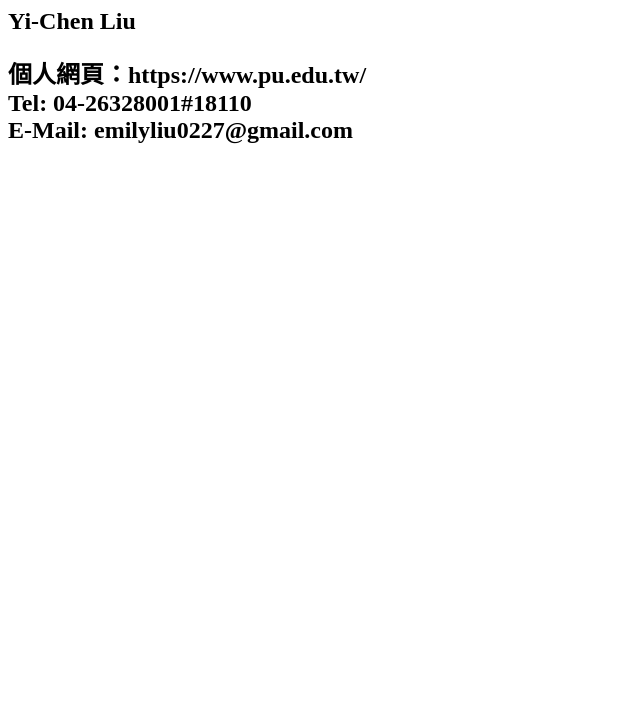
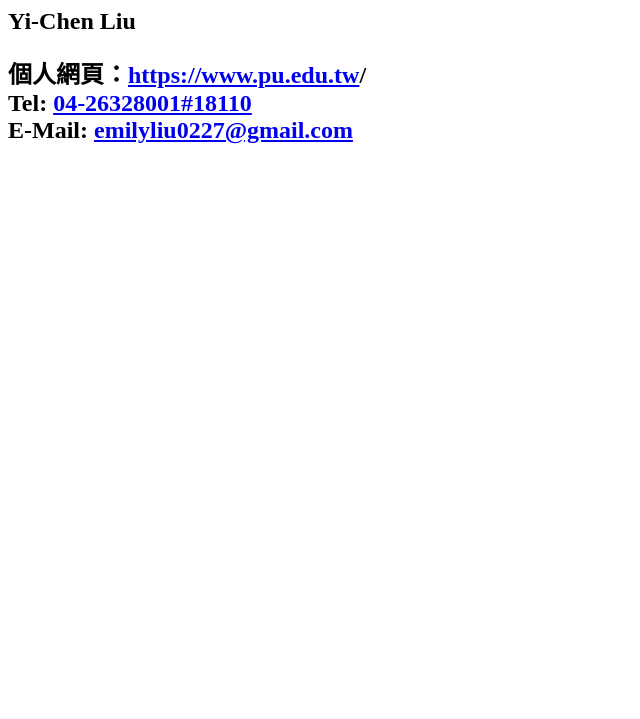
Before and after one commit to EmilyLiu0227/-, a plain HTML site: page 網頁簡介.html in a window 1280 px wide. Shown: the part 81-800 px from the top of the page, without its empty margins (0-640 px from the left). Drawn offline with Linux system fonts and the light colour scheme.

Commit message:
version 3: Hyperlink

```diff
--- a/網頁簡介.html
+++ b/網頁簡介.html
@@ -9,9 +9,9 @@
 	<h1>劉伊宸<h1>
 	<h2>Yi-Chen Liu<h2>
 
-	個人網頁：https://www.pu.edu.tw/<br>
-	Tel: 04-26328001#18110<br>
-	E-Mail: emilyliu0227@gmail.com<br>
+	個人網頁：<a href="https://www.pu.edu.tw">https://www.pu.edu.tw</a>/<br>
+	Tel: <a href="tel:04-26328001#18110">04-26328001#18110</a><br>
+	E-Mail: <a href="emilyliu0227@gmail.com">emilyliu0227@gmail.com</a><br>
 </body>
 </html>
 
```
